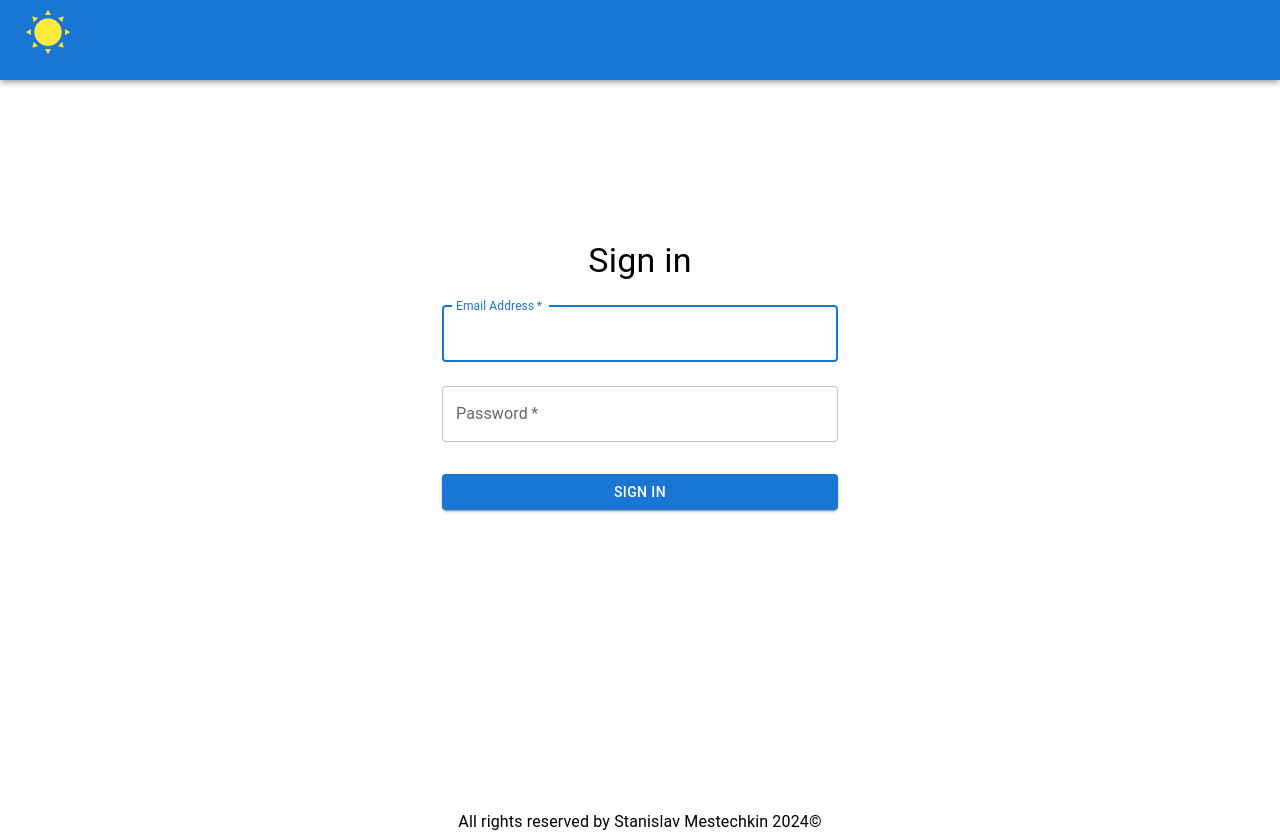
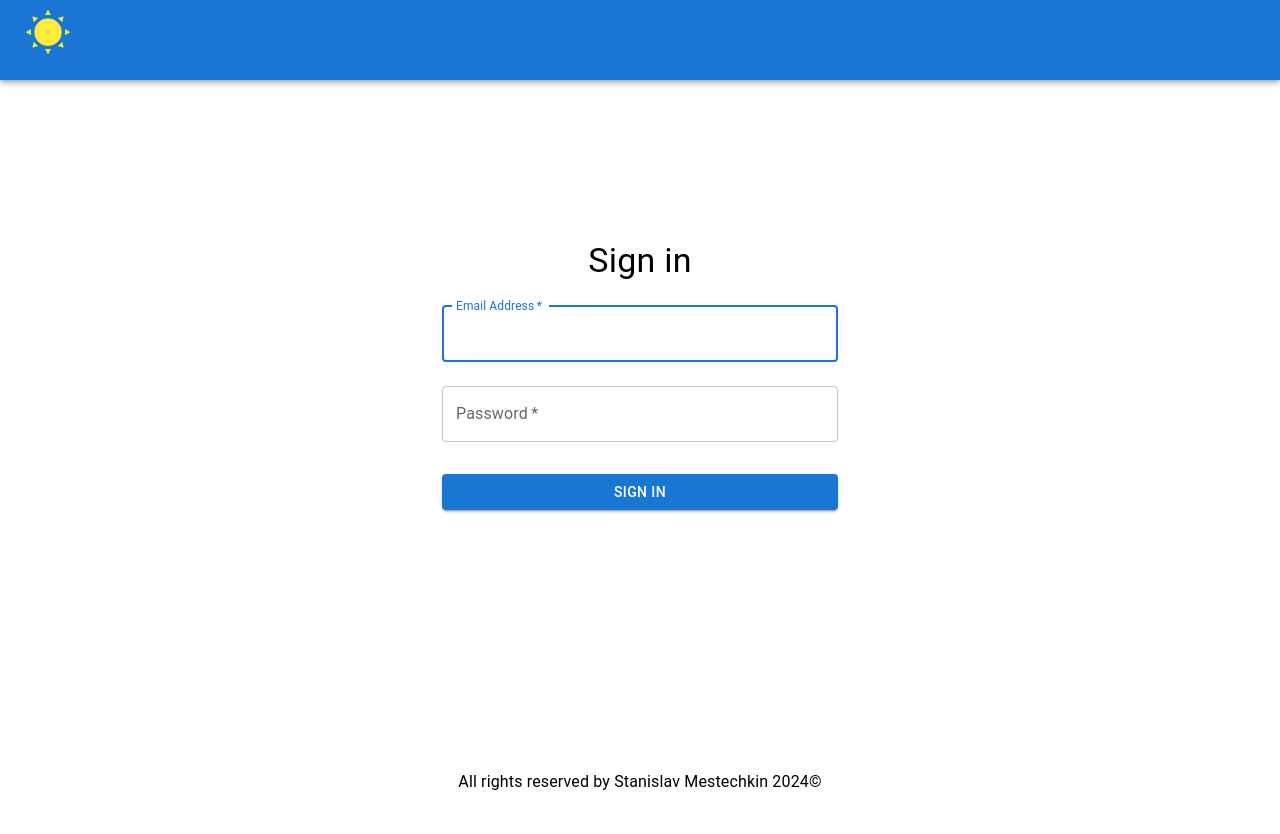
Before and after one commit to StasX/VacationsAgency, a React (Create React App) app in the folder React/: page /login in a window 1280 px wide. After the commit the page ends 800 px from the top, so only its background shows below. Built offline with nearby package versions, Linux system fonts and the light colour scheme.

Commit message:
Fix footer

```diff
--- a/React/src/Components/LayoutArea/Footer/Footer.tsx
+++ b/React/src/Components/LayoutArea/Footer/Footer.tsx
@@ -10,6 +10,6 @@ export function Footer(): JSX.Element {
     }, []);
 
     return (
-            <Typography sx={{textAlign:"center",pt:5}}>All rights reserved by Stanislav Mestechkin {year}&copy;</Typography>
+            <Typography sx={{textAlign:"center"}}>All rights reserved by Stanislav Mestechkin {year}&copy;</Typography>
     );
 }
```
